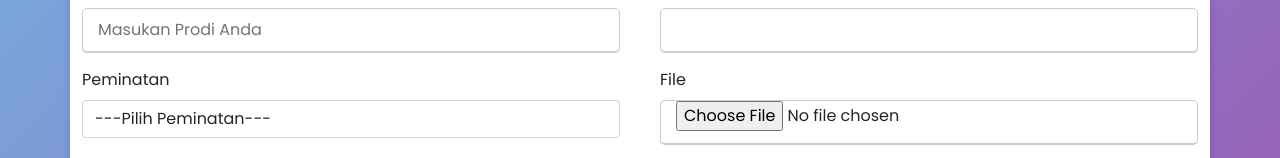
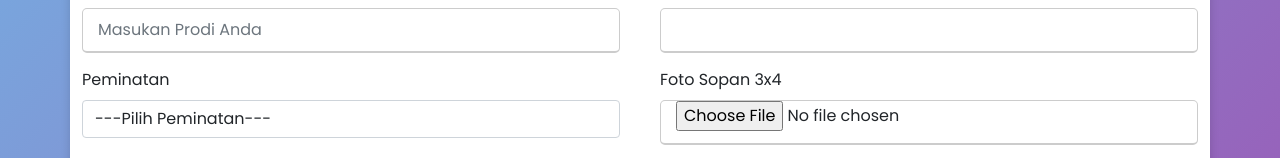
Before and after one commit to FaizRasyidan/Form-Pendaftaran-BKKT, a plain HTML site: page index.html in a window 1280 px wide. Shown: the part 413-571 px from the top of the page. Drawn offline with nearby package versions, Linux system fonts and the light colour scheme.

Commit message:
Update index.html

```diff
--- a/index.html
+++ b/index.html
@@ -80,7 +80,7 @@
                </div>
             </form>
         <div class="input-box">
-            <label for="file" class="form-label"> File</label>
+            <label for="file" class="form-label"> Foto Sopan 3x4</label>
             <input required id="attach" name="attach" type="file"/>
             </div>
         <div class="button"style="width: 100%;">
```
